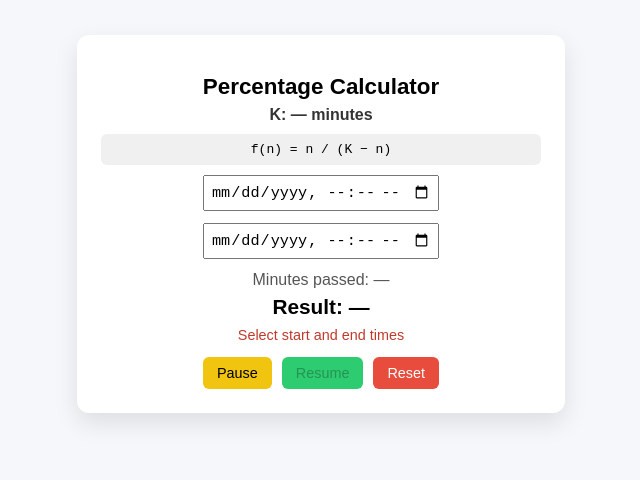
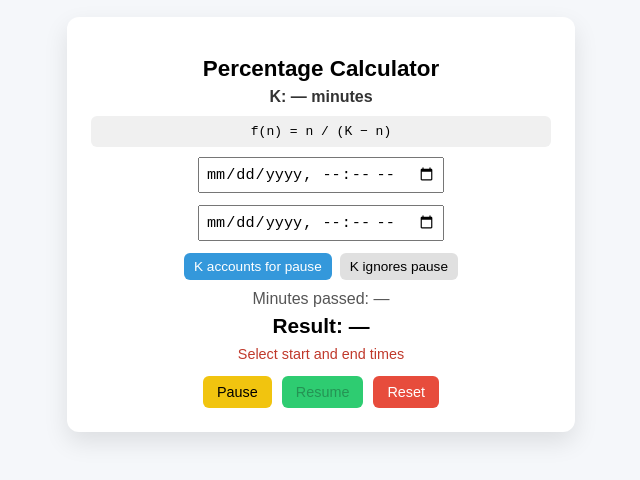
Before and after one commit to luciawinchester1308-stack/Percentage-time-2.0, a plain HTML site: page index.html in a window 1280 px wide. Shown: the part 184-664 px from the top of the page, without its empty margins (319-959 px from the left). Drawn offline with Linux system fonts and the light colour scheme.

Commit message:
Update index.html

```diff
--- a/index.html
+++ b/index.html
@@ -4,6 +4,7 @@
   <meta charset="UTF-8" />
   <meta name="viewport" content="width=device-width, initial-scale=1.0" />
   <title>Time-Based Formula Calculator</title>
+
   <style>
     body {
       font-family: Arial, sans-serif;
@@ -13,12 +14,13 @@
       justify-content: center;
       height: 100vh;
     }
+
     .card {
       background: #ffffff;
       padding: 24px;
       border-radius: 12px;
       box-shadow: 0 10px 25px rgba(0,0,0,0.1);
-      width: 440px;
+      width: 460px;
       text-align: center;
     }
 
@@ -44,7 +46,28 @@
     input {
       padding: 6px;
       font-size: 0.95rem;
-      width: 220px;
+      width: 230px;
+    }
+
+    .modeButtons {
+      display: flex;
+      gap: 8px;
+      justify-content: center;
+      margin: 8px 0 4px 0;
+    }
+
+    .modeBtn {
+      padding: 6px 10px;
+      font-size: 0.85rem;
+      border-radius: 6px;
+      border: none;
+      cursor: pointer;
+      background: #e0e0e0;
+    }
+
+    .modeBtn.active {
+      background: #3498db;
+      color: white;
     }
 
     .nLine {
@@ -72,7 +95,7 @@
       margin-top: 14px;
     }
 
-    button {
+    button.ctrl {
       padding: 8px 14px;
       font-size: 0.9rem;
       border: none;
@@ -82,11 +105,14 @@
 
     .pause { background: #f1c40f; }
     .resume { background: #2ecc71; }
-    .reset { background: #e74c3c; color: #fff; }
+    .reset { background: #e74c3c; color: white; }
+
   </style>
 </head>
+
 <body>
 <div class="card">
+
   <h1>Percentage Calculator</h1>
 
   <div class="kTop" id="kTop">K: — minutes</div>
@@ -94,11 +120,17 @@
   <div class="formula">f(n) = n / (K − n)</div>
 
   <div class="row">
-      <input type="datetime-local" id="startInput" />
+    <input type="datetime-local" id="startInput">
   </div>
 
   <div class="row">
-      <input type="datetime-local" id="endInput" />
+    <input type="datetime-local" id="endInput">
+  </div>
+
+  <!-- K MODE TOGGLE -->
+  <div class="modeButtons">
+    <button class="modeBtn active" id="modePauseOn">K accounts for pause</button>
+    <button class="modeBtn" id="modePauseOff">K ignores pause</button>
   </div>
 
   <div class="nLine" id="nLine">Minutes passed: —</div>
@@ -107,10 +139,11 @@
   <div class="warning" id="warning"></div>
 
   <div class="buttons">
-      <button class="pause" id="pauseBtn">Pause</button>
-      <button class="resume" id="resumeBtn" disabled>Resume</button>
-      <button class="reset" id="resetBtn">Reset</button>
+    <button class="ctrl pause" id="pauseBtn">Pause</button>
+    <button class="ctrl resume" id="resumeBtn" disabled>Resume</button>
+    <button class="ctrl reset" id="resetBtn">Reset</button>
   </div>
+
 </div>
 
 <script>
@@ -126,9 +159,32 @@
 const resumeBtn = document.getElementById('resumeBtn');
 const resetBtn = document.getElementById('resetBtn');
 
+const modePauseOn = document.getElementById('modePauseOn');
+const modePauseOff = document.getElementById('modePauseOff');
+
 let paused = false;
 let pausedAt = null;
 let totalPausedMs = 0;
+
+let kAccountsForPause = true;
+
+/* ---------- Mode Toggle ---------- */
+
+modePauseOn.onclick = () => {
+  kAccountsForPause = true;
+  modePauseOn.classList.add('active');
+  modePauseOff.classList.remove('active');
+  update();
+};
+
+modePauseOff.onclick = () => {
+  kAccountsForPause = false;
+  modePauseOff.classList.add('active');
+  modePauseOn.classList.remove('active');
+  update();
+};
+
+/* ---------- Time Helpers ---------- */
 
 function getStartMs() {
   return startInput.value ? new Date(startInput.value).getTime() : null;
@@ -145,8 +201,18 @@
 
 function getKMinutes(startMs, endMs) {
   if (!startMs || !endMs) return NaN;
-      return (endMs - startMs - totalPausedMs) / 60000;
+
+  const base = endMs - startMs;
+
+  const adjusted = kAccountsForPause
+    ? base - totalPausedMs
+    : base;
+
+  return adjusted / 60000;
 }
+
+/* ---------- Main Update ---------- */
+
 function update() {
   if (paused) return;
 
@@ -193,6 +259,8 @@
   resultEl.textContent = `Result: ${value.toFixed(4)}`;
 }
 
+/* ---------- Controls ---------- */
+
 pauseBtn.onclick = () => {
   if (paused) return;
   paused = true;
@@ -225,6 +293,8 @@
   resumeBtn.disabled = true;
 };
 
+/* ---------- Events ---------- */
+
 startInput.addEventListener('change', () => {
   totalPausedMs = 0;
   update();
@@ -234,5 +304,6 @@
 
 setInterval(update, 1000);
 </script>
+
 </body>
 </html>
```
Lines whose indentation alone changed are shown as unchanged.
